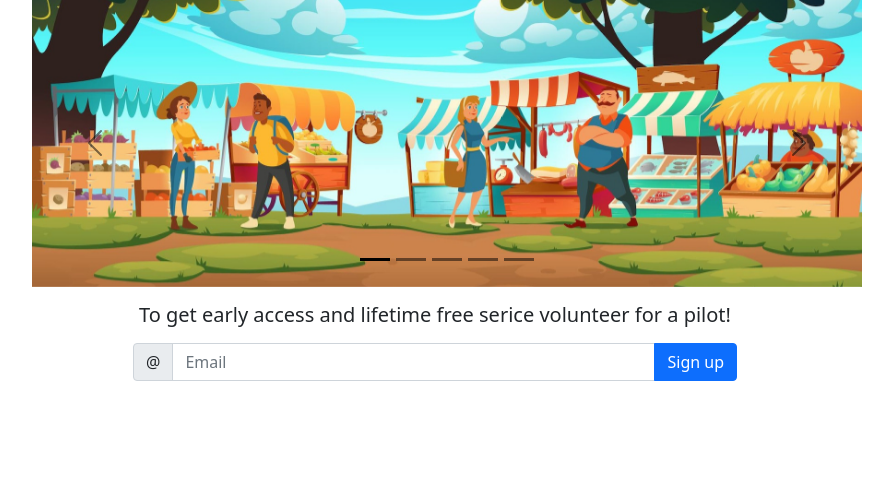
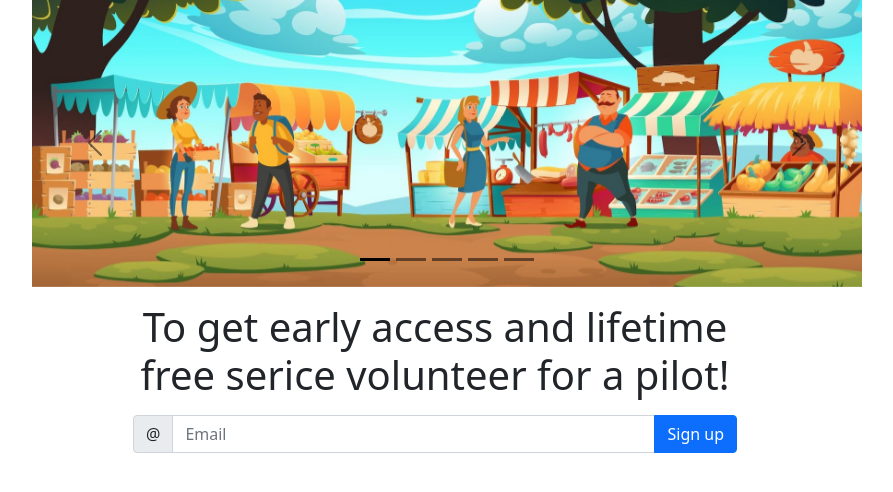
Before and after one commit to serbathome/market-promo, a Flask app: page / in a window 1280 px wide. Shown: the part 89-581 px from the top of the page, without its empty margins (193-1086 px from the left). Run offline with Flask 2, Linux system fonts and the light colour scheme.

Commit message:
h1 updated

```diff
--- a/templates/index.html
+++ b/templates/index.html
@@ -87,7 +87,7 @@
                 <div class="col-md-3"></div>
                 <div class="col-md-6">
                     <form id="myForm" action="/sendmail" method="post">
-                        <h5 class="text-center">To get early access and lifetime free serice volunteer for a pilot!</h5>
+                        <h1 class="text-center">To get early access and lifetime free serice volunteer for a pilot!</h5>
                             <div class="input-group flex-nowrap mt-3">
                                 <span class="input-group-text" id="addon-wrapping">@</span>
                                 <input type="email" class="form-control" placeholder="Email" aria-label="Email"
```
Lines whose indentation alone changed are shown as unchanged.
